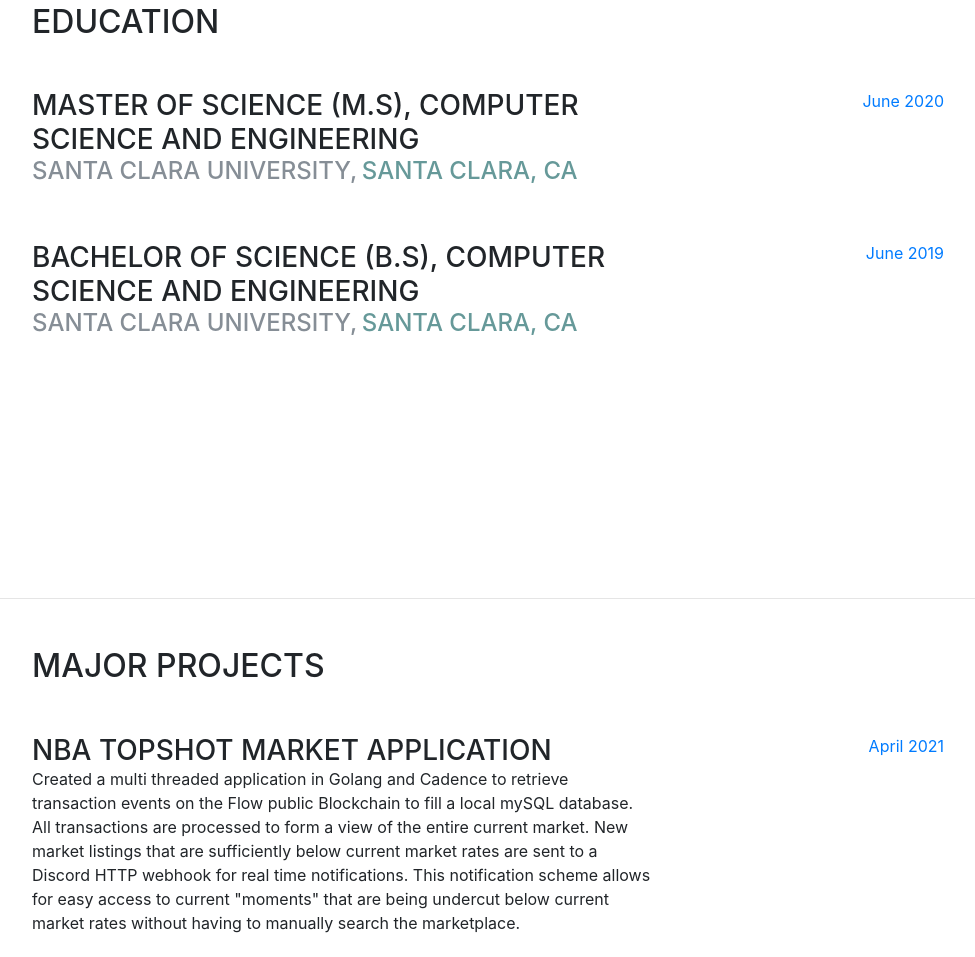
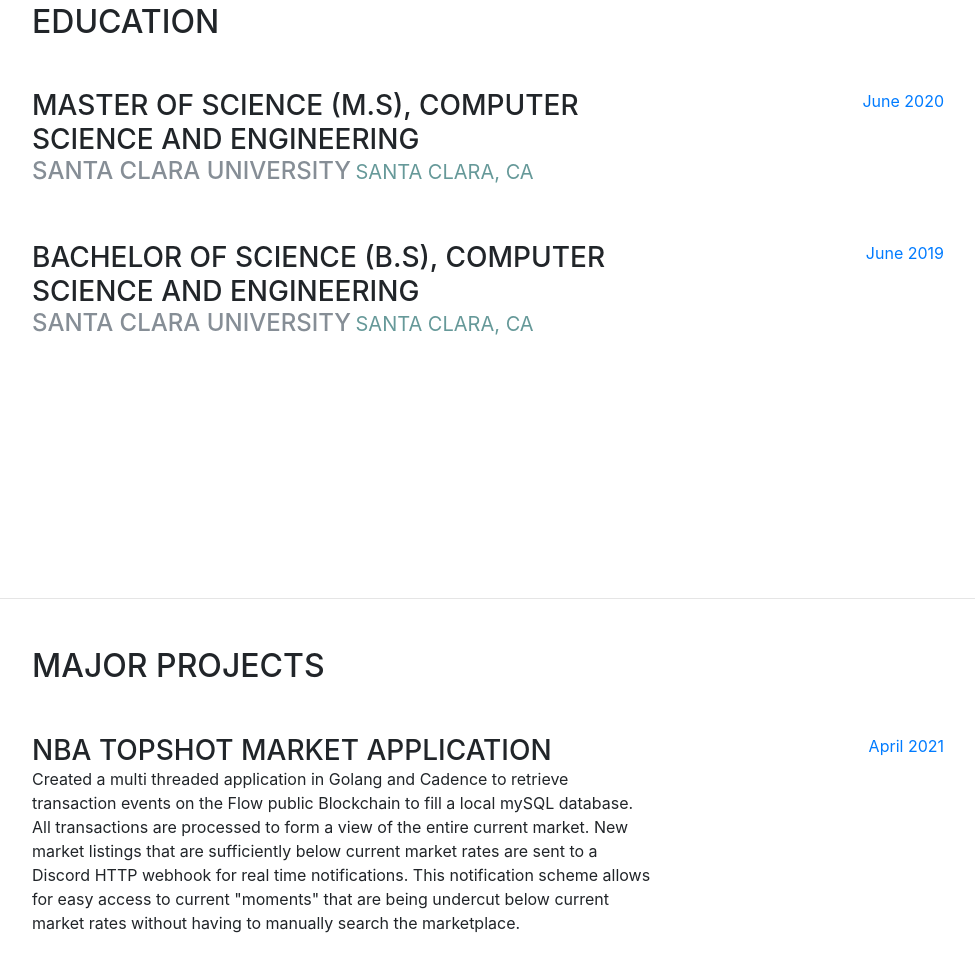
Before and after one commit to dtokazaki/website, a website with bundled scripts: page index.html in a window 1280 px wide. Shown: the part 1855-2812 px from the top of the page, without its empty margins (288-1263 px from the left). Built offline with nearby package versions, Linux system fonts and the light colour scheme; files whose address does not match are found by name; a web font is replaced by a local one.

Commit message:
Update index.html

```diff
--- a/index.html
+++ b/index.html
@@ -153,8 +153,8 @@
         <div class="resume-item d-flex flex-column flex-md-row mb-5">
           <div class="resume-content mr-auto">
             <h3 class="mb-0">Master of Science (M.S), Computer Science and Engineering</h3> <br>
-            <h4 style="color: #868e96;">Santa Clara University,</h4>
-            <h4 style="color: #669999;">Santa Clara, CA</h4>
+            <h4 style="color: #868e96;">Santa Clara University</h4>
+            <h5 style="color: #669999; font-weight:normal">Santa Clara, CA</h5>
           </div>
           <div class="resume-date text-md-right">
             <span class="text-primary">June 2020</span>
@@ -164,8 +164,8 @@
         <div class="resume-item d-flex flex-column flex-md-row mb-5">
           <div class="resume-content mr-auto">
             <h3 class="mb-0">Bachelor of Science (B.S), Computer Science and Engineering</h3> <br>
-            <h4 style="color: #868e96;">Santa Clara University,</h4>
-            <h4 style="color: #669999;">Santa Clara, CA</h4>
+            <h4 style="color: #868e96;">Santa Clara University</h4>
+            <h5 style="color: #669999; font-weight:normal">Santa Clara, CA</h5>
           </div>
           <div class="resume-date text-md-right">
             <span class="text-primary">June 2019</span>
```
